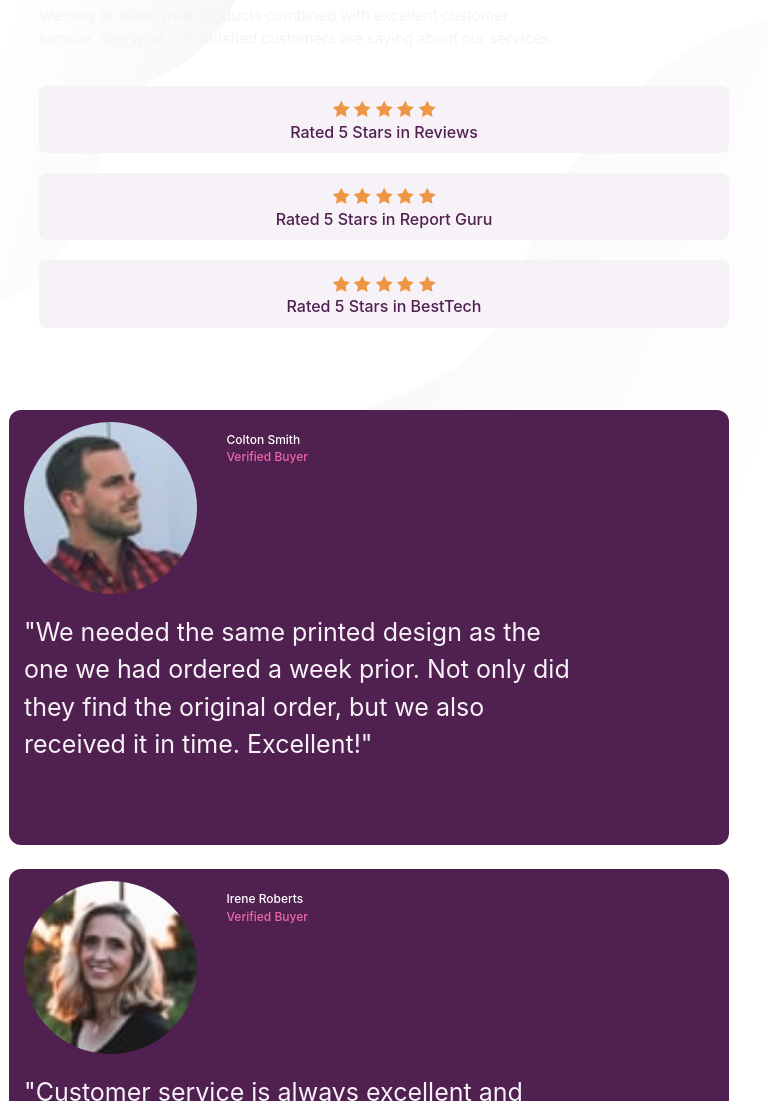
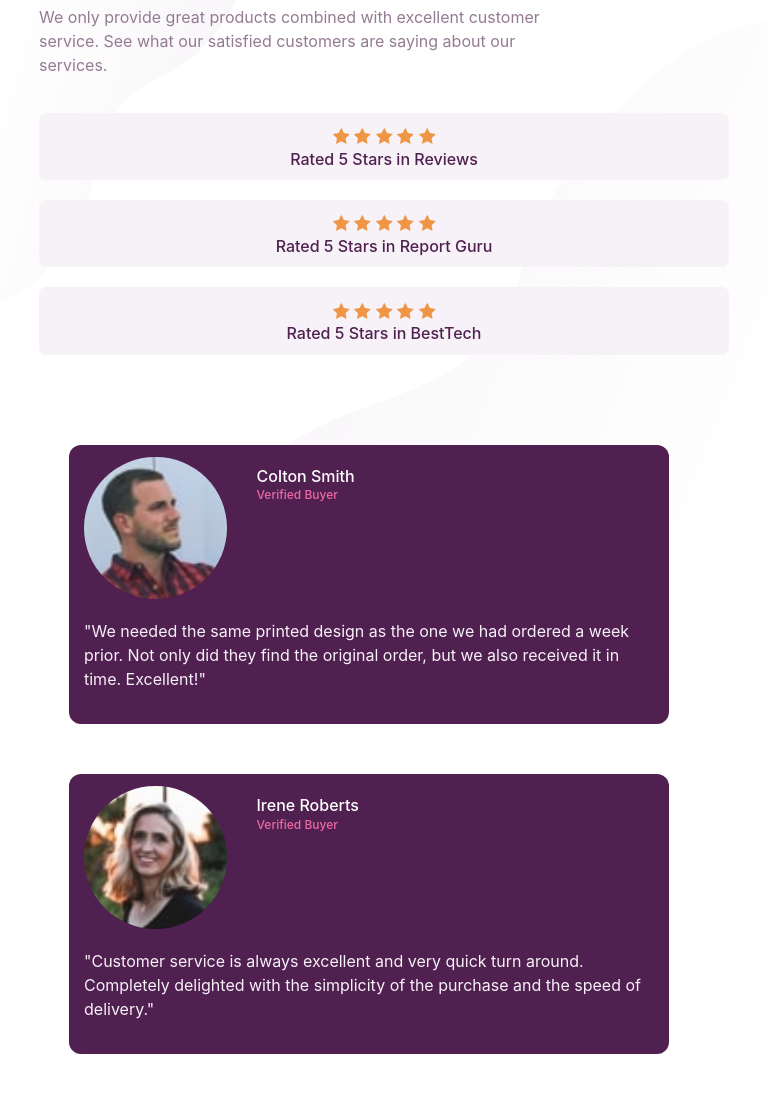
Before and after one commit to Afeez-Ola/Social-media-template, a plain HTML site: page index.html in a window 768 px wide. Shown: the part 149-1250 px from the top of the page. Drawn offline with Linux system fonts and the light colour scheme.

Commit message:
🎨 IMPROVE:

```diff
--- a/css/styles.css
+++ b/css/styles.css
@@ -29,22 +29,10 @@ button {
     font-family: 'Spartan', sans-serif;
 }
 
-button {
-    cursor: pointer;
-}
-
 p {
     text-align: left;
-    font-size: 15px;
-    color: var(--Light_Grayish_Magenta);
+    color: var(--Dark_Grayish_Magenta);
     font-weight: 400;
-}
-
-h3,
-h4,
-h5,
-h6 {
-    /* color: var(--Light_Grayish_Magenta); */
 }
 
 .body {
@@ -112,7 +100,6 @@ h6 {
     .one,
     .two,
     .three {
-        /* margin-left: 0; */
         margin: 20px auto;
     }
 }
@@ -121,32 +108,31 @@ h6 {
     display: flex;
     justify-content: center;
     align-items: center;
+    margin: auto;
 }
 
-@media (max-width: 900px) {
+@media (min-width: 768px) and (max-width: 900px) {
     .reviews {
         margin: auto;
+        max-width: 600px;
     }
     .review {
-        margin: auto;
+        margin: 20px auto;
     }
     .name h6 {
-        font-size: 16px;
+        font-size: 25px;
     }
     .profile span {
-        font-size: 16px;
+        font-size: 24px;
     }
 }
 
-@media (min-width: 700px) and (max-width: 900px) {
+@media (max-width: 460px) {
     .review {
-        max-width: 600px;
-        margin: 12px auto;
-        padding-bottom: 3rem;
+        margin: 0 auto;
     }
-    .notes p {
-        width: 80%;
-        font-size: 25px;
+    .reviews {
+        margin: 0 auto;
     }
 }
 
@@ -154,6 +140,7 @@ h6 {
     background-color: var(--Very_Dark_Magenta);
     border-radius: 12px;
     margin-right: 30px;
+    margin-bottom: 30px;
 }
 
 .review .profile {
@@ -177,7 +164,7 @@ h6 {
 .name h6 {
     font-weight: 500;
     color: var(--White);
-    font-size: 12px;
+    font-size: 16px;
     line-height: 80%;
 }
 
@@ -193,7 +180,8 @@ h6 {
 }
 
 .notes p {
-    font-size: 25px;
+    font-size: 16px;
     margin: 10 0 0 16px;
     padding: .3rem 0 1.1rem;
+    color: var(--Light_Grayish_Magenta);
 }
--- a/index.html
+++ b/index.html
@@ -69,7 +69,7 @@
         </div>
 
         <div class="container">
-            <div class="reviews row">
+            <div class="reviews row" style="margin: auto;">
                 <div class="review col-lg-3 col-md-12 col-sm-12">
                     <div class="profiler">
                         <img src="/images/image-colton.jpg" alt="colton">
```
